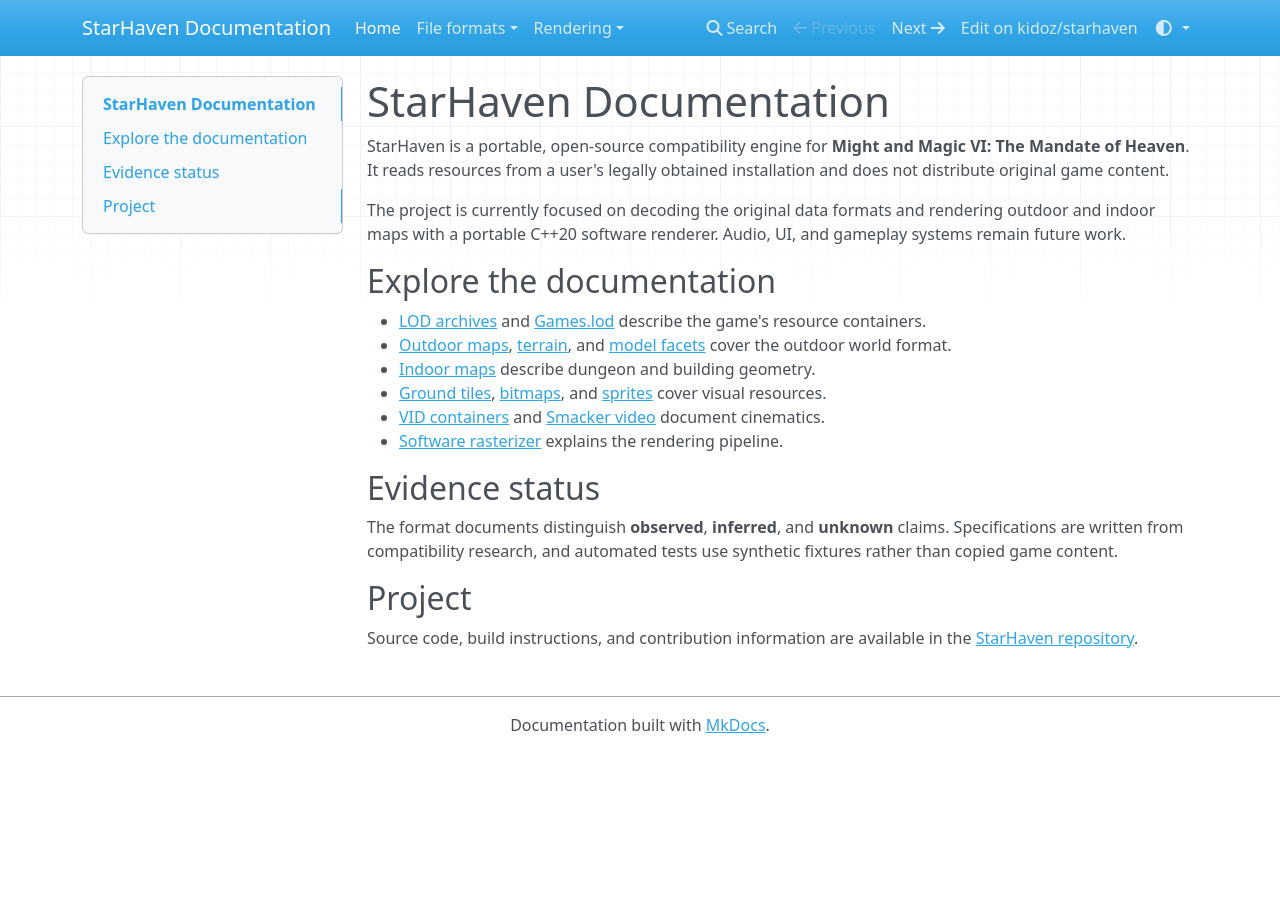
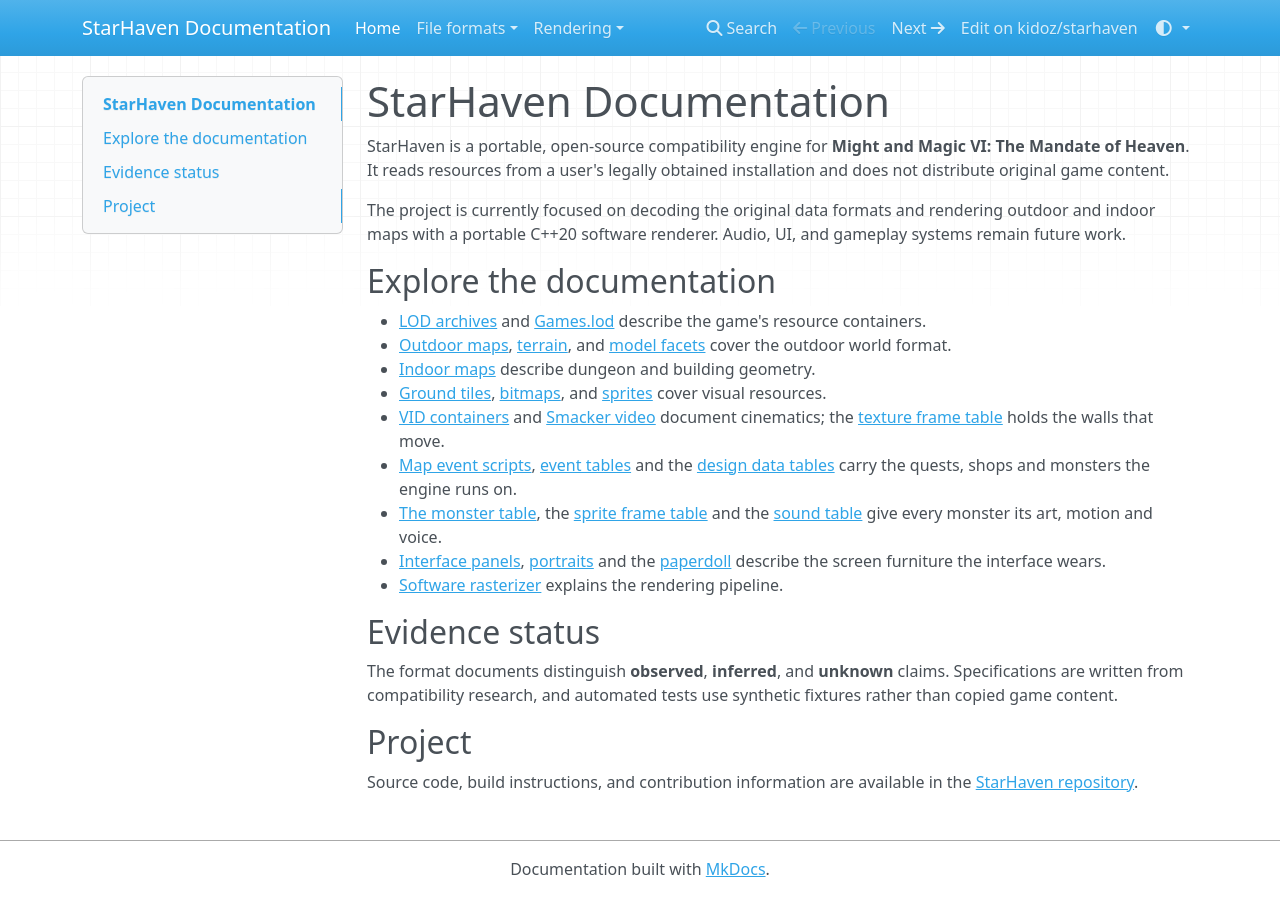
Before and after one commit to kidoz/starhaven, an MkDocs documentation site: the page built from docs/index.md, in a window 1280 px wide. Built offline with MkDocs 1.6.1, drawn with Linux system fonts in a browser that asks for light colours; nearby versions of some CDN libraries.

Commit message:
Shelve the three books left standing on the cart

```diff
--- a/docs/index.md
+++ b/docs/index.md
@@ -18,7 +18,20 @@
 - [Ground tiles](formats/dtile.md), [bitmaps](formats/bitmap.md), and
   [sprites](formats/sprite.md) cover visual resources.
 - [VID containers](formats/vid.md) and
-  [Smacker video](formats/smacker.md) document cinematics.
+  [Smacker video](formats/smacker.md) document cinematics; the
+  [texture frame table](formats/dtft.md) holds the walls that move.
+- [Map event scripts](formats/map-events.md),
+  [event tables](formats/event-tables.md) and the
+  [design data tables](formats/text-tables.md) carry the quests, shops
+  and monsters the engine runs on.
+- [The monster table](formats/dmonlist.md), the
+  [sprite frame table](formats/dsft.md) and the
+  [sound table](formats/dsounds.md) give every monster its art, motion
+  and voice.
+- [Interface panels](formats/interface-panels.md),
+  [portraits](formats/portraits.md) and the
+  [paperdoll](formats/paperdoll.md) describe the screen furniture the
+  interface wears.
 - [Software rasterizer](rendering/software-rasterizer.md) explains the
   rendering pipeline.
 
--- a/mkdocs.yml
+++ b/mkdocs.yml
@@ -41,6 +41,9 @@
       - VID containers: formats/vid.md
       - Smacker video: formats/smacker.md
       - Sound archive: formats/snd.md
+      - Texture frame table: formats/dtft.md
+      - Interface panels: formats/interface-panels.md
+      - Paperdoll: formats/paperdoll.md
   - Rendering:
       - Software rasterizer: rendering/software-rasterizer.md
       - Terrain coloring: rendering/terrain-coloring.md
```
